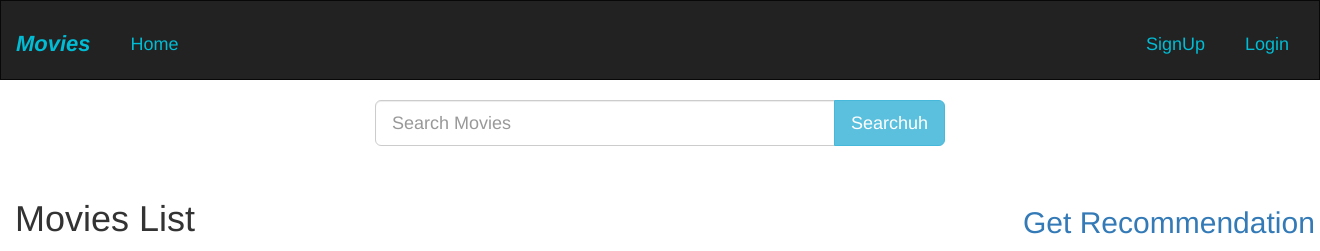
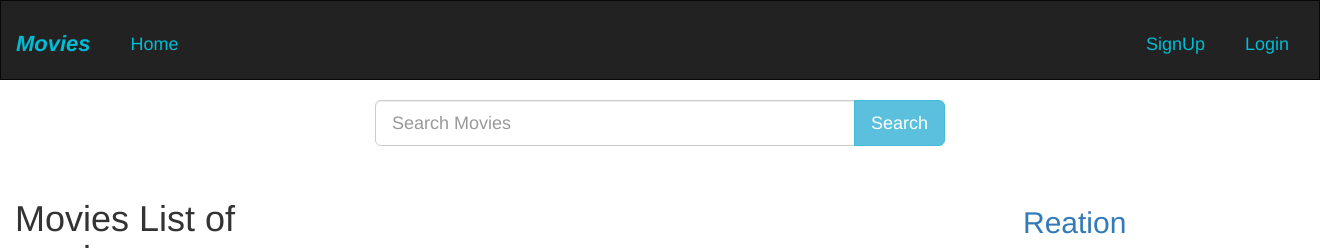
Before and after one commit to MariyamIr/dev-repo, a Django app: page / in a window 1320 px wide. Shown: the top 251 px of the page. Run offline with Django 3.2, Linux system fonts and the light colour scheme; data comes from the database, SQL or seed files in the repository; some libraries are stand-ins or nearby versions.

Commit message:
“sdh”

```diff
--- a/web/templates/web/list.html
+++ b/web/templates/web/list.html
@@ -9,7 +9,7 @@
             <input type="text" class="form-control input-lg " name="q" value="{{ request.GET.q }}" placeholder= "Search Movies "/>
             <span class='input-group-btn'>
 
-             <button class='btn btn-info btn-lg' type='submit'>Searchuh
+             <button class='btn btn-info btn-lg' type='submit'>Search
              </button>
          </span>
         </div>
@@ -28,10 +28,10 @@
     <div class="container-fluid">
     <div class="row">
         <div class="col-sm-2 col-md-3">
-		<h1>Movies List</h1>
+		<h1>Movies List of movies</h1>
         </div>
         <div class="col-xs-offset-9  mt-3">
-        <a href="{% url 'recommend' %}" class="btn"><strong><h2>Get Recommendation</h2></strong></a>
+        <a href="{% url 'recommend' %}" class="btn"><strong><h2>Reation</h2></strong></a>
         </div>
     </div>
 	</div>
```
